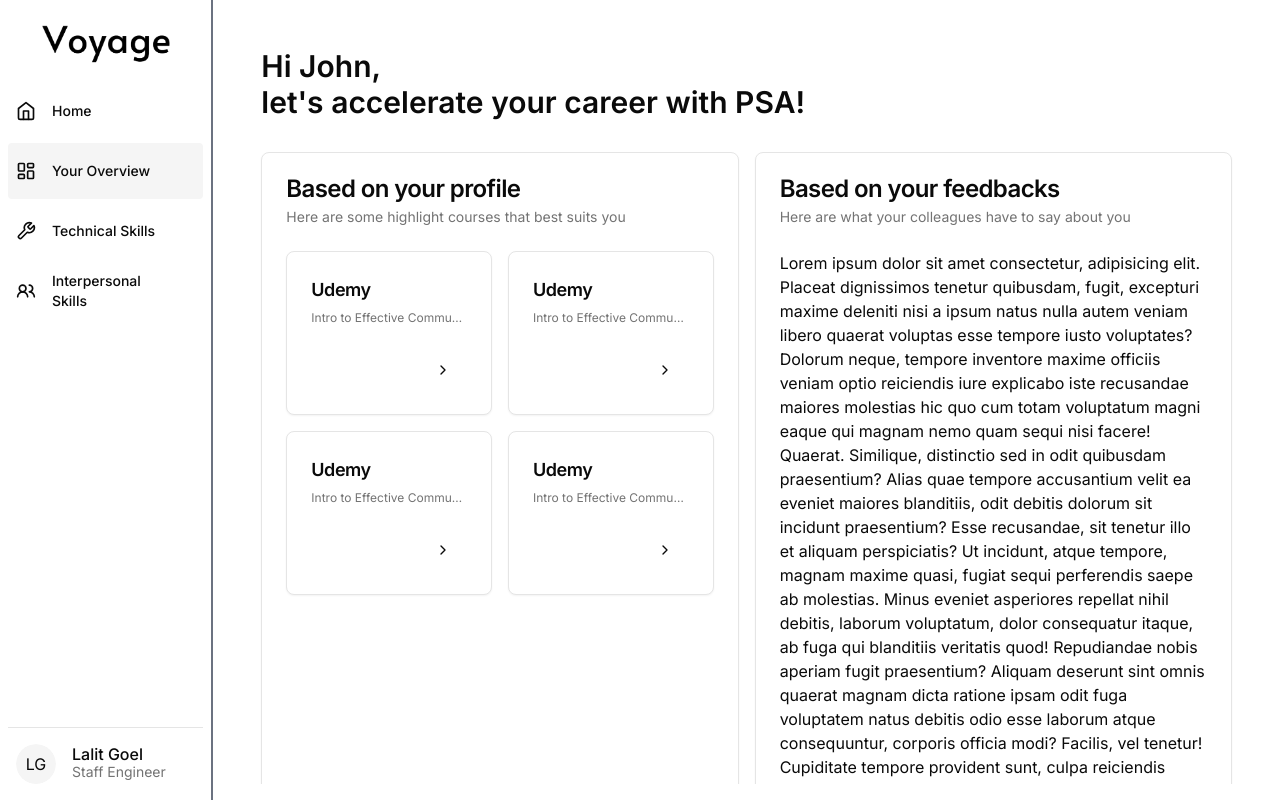
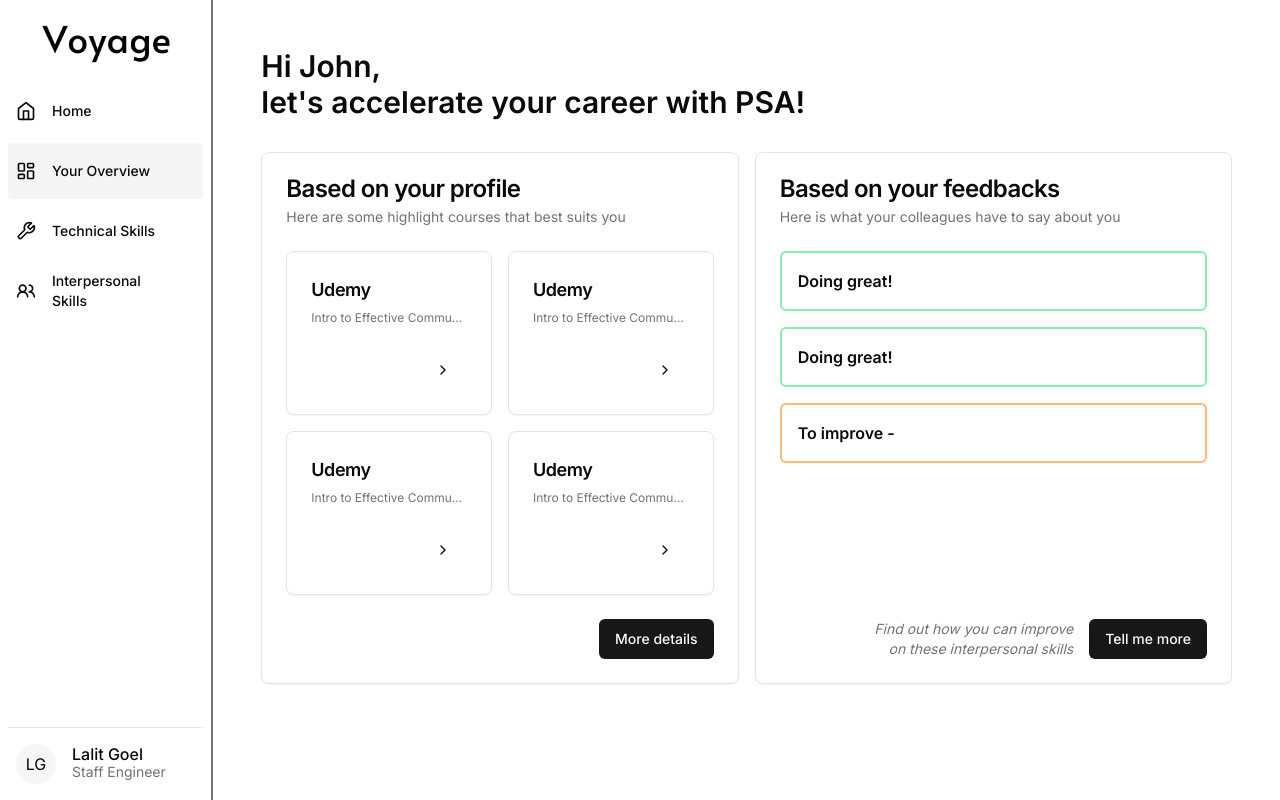
Before and after one commit to tanshaochong/voyage, a Next.js app: page /overview in a window 1280 px wide. Built offline with nearby package versions, Linux system fonts and the light colour scheme; no server answers.

Commit message:
feat: process raw feedback dynamically

```diff
--- a/app/api/chat/route.ts
+++ b/app/api/chat/route.ts
@@ -24,6 +24,7 @@ export async function POST(req: Request) {
   });
 
   // Convert the response into a friendly text-stream
+  //@ts-ignore
   const stream = OpenAIStream(response);
 
   // Respond with the stream
--- a/app/api/completion/route.ts
+++ b/app/api/completion/route.ts
@@ -1,34 +1,53 @@
 import { OpenAIStream, StreamingTextResponse } from 'ai';
 import OpenAI from 'openai';
+import type { ChatCompletionCreateParams } from 'openai/resources/chat/completions';
 
-// Create an OpenAI API client (that's edge friendly!)
+import { RAW_FEEDBACK } from '@/data/data';
+
+const functions: ChatCompletionCreateParams.Function[] = [
+  {
+    name: 'summarise_feedback',
+    description:
+      'imagine you are a career coach, and someone came to you to summarise the feedback received by him, give him 2 positive and 1 area for improvement. refer to the him as "You" ',
+    parameters: {
+      type: 'object',
+      properties: {
+        positive1: {
+          type: 'string',
+          description:
+            'first positive feedback in one phrase. refer to the recipient as "You"',
+        },
+        positive2: {
+          type: 'string',
+          description:
+            'second positive feedback in one phrase. refer to the recipient as "You"',
+        },
+        afi: {
+          type: 'string',
+          description:
+            'one area for improvement in one phrase. refer to the recipient as "You"',
+        },
+      },
+      required: ['positive1', 'positive2', 'afi'],
+    },
+  },
+];
+
 const openai = new OpenAI({
-  apiKey: process.env.OPENAI_API_KEY,
+  apiKey: process.env.OPENAI_API_KEY!,
 });
 
-// Set the runtime to edge for best performance
-export const runtime = 'edge';
+// And use it like this:
+export async function POST(req: Request) {
+  const { messages } = await req.json();
 
-export async function POST(req: Request) {
-  const { prompt } = await req.json();
-
-  // Ask OpenAI for a streaming completion given the prompt
-  const response = await openai.completions.create({
-    model: 'text-davinci-003',
+  const response = await openai.chat.completions.create({
+    model: 'gpt-3.5-turbo-0613',
     stream: true,
-    temperature: 0.6,
-    max_tokens: 300,
-    prompt: `Create three slogans for a business with unique features.
-
-Business: Bookstore with cats
-Slogans: "Purr-fect Pages", "Books and Whiskers", "Novels and Nuzzles"
-Business: Gym with rock climbing
-Slogans: "Peak Performance", "Reach New Heights", "Climb Your Way Fit"
-Business: ${prompt}
-Slogans:`,
+    messages: messages,
+    functions,
   });
-  // Convert the response into a friendly text-stream
+  //@ts-ignore
   const stream = OpenAIStream(response);
-  // Respond with the stream
   return new StreamingTextResponse(stream);
 }
--- a/app/interpersonal/page.tsx
+++ b/app/interpersonal/page.tsx
@@ -1,5 +1,6 @@
 'use client';
 
+import { ChatRequest, FunctionCallHandler, nanoid } from 'ai';
 import { useChat, useCompletion } from 'ai/react';
 import { useEffect, useState } from 'react';
 
@@ -14,6 +15,9 @@ import {
   CardTitle,
 } from '@/components/ui/card';
 import { Input } from '@/components/ui/input';
+import { Skeleton } from '@/components/ui/skeleton';
+import { RAW_FEEDBACK } from '@/data/data';
+import { cn } from '@/lib/utils';
 
 type Feedback = {
   good: String[];
@@ -40,62 +44,96 @@ const InterpersonalPage = () => {
       },
     ],
   });
+  const [feedback, setFeedback] = useState({
+    positive1: '',
+    positive2: '',
+    afi: '',
+  });
 
-  const [feedback, setFeedback] = useState<Feedback | null>(null);
+  const functionCallHandler: FunctionCallHandler = async (
+    chatMessages,
+    functionCall
+  ) => {
+    if (functionCall.name === 'summarise_feedback') {
+      let summarised_feedback = '';
+      if (functionCall.arguments) {
+        const parsedFunctionCallArguments = JSON.parse(functionCall.arguments);
+        // You now have access to the parsed arguments here (assuming the JSON was valid)
+        // If JSON is invalid, return an appropriate message to the model so that it may retry?
+        // console.log(parsedFunctionCallArguments);
+        setFeedback(parsedFunctionCallArguments);
+      }
+    }
+  };
 
-  const getFeedback = async () => {
-    await fetch('/api/feedback/summed')
-      .then((res) => {
-        return res.json();
-      })
-      .then((data) => {
-        console.log(data);
-        setFeedback(data.data);
+  const {
+    setMessages,
+    messages: summaryMessages,
+    append: appendSummary,
+    isLoading: isSummaryLoading,
+  } = useChat({
+    experimental_onFunctionCall: functionCallHandler,
+    api: '/api/completion',
+    id: 'summarisedetails',
+  });
+
+  useEffect(() => {
+    setMessages([]);
+    appendSummary({
+      role: 'user',
+      content: RAW_FEEDBACK.join('\n'),
+    });
+    // eslint-disable-next-line react-hooks/exhaustive-deps
+  }, []);
+
+  const handleClick = (key: 'positive1' | 'positive2' | 'afi') => {
+    append({
+      role: 'user',
+      content: `Tell me more about how can improve on the following trait: ${feedback[key]}`,
     });
   };
-
-  const handleClick = (id: number) => {
-    append({
-      role: 'user',
-      content: `Tell me more about how can improve on the following trait: ${feedback?.good[id]}`,
-    });
-  };
-
-  useEffect(() => {
-    getFeedback();
-  }, []);
 
   return (
     <div className="w-full h-full max-h-full flex flex-col gap-2">
       <h2 className="scroll-m-20 border-b pb-2 text-3xl font-semibold tracking-tight transition-colors first:mt-0">
-        The Good
+        Strengths & Areas for Improvement
       </h2>
       <div className="grid grid-cols-2 gap-6 grow overflow-hidden">
         <div className="flex flex-col gap-2">
           {feedback &&
-            feedback.good.map((line, idx) => {
-              return (
-                <div key={idx} className="">
-                  <Card>
-                    <CardHeader>{line}</CardHeader>
+            Object.entries(feedback).map(([key, value], idx) => {
+              return isSummaryLoading ? (
+                <Skeleton className="h-48" key={idx}></Skeleton>
+              ) : (
+                <Card
+                  key={idx}
+                  className={cn(
+                    'border-4',
+                    key === 'afi' ? 'border-orange-300' : 'border-green-300'
+                  )}
+                >
+                  <CardHeader
+                    className={cn(
+                      'font-semibold',
+                      key === 'afi' ? 'text-orange-700' : 'text-green-700'
+                    )}
+                  >
+                    {key === 'afi' ? 'To improve -' : 'Doing great!'}
+                  </CardHeader>
                   <CardContent className="grid">
-                      <p className="text-muted-foreground">
-                        Lorem ipsum, dolor sit amet consectetur adipisicing
-                        elit. Atque impedit ab distinctio, facere eaque iste
-                        vitae? Repudiandae debitis quam facere?
-                      </p>
+                    <p className="">{value}</p>
                     <Button
-                        disabled={isLoading}
-                        className="justify-self-end"
+                      variant={'link'}
+                      disabled={isSummaryLoading || isLoading}
+                      className="justify-self-end mt-2"
                       onClick={() => {
-                          handleClick(idx);
+                        handleClick(key as 'positive1' | 'positive2' | 'afi');
                       }}
                     >
                       Learn more
                     </Button>
                   </CardContent>
                 </Card>
-                </div>
               );
             })}
         </div>
--- a/components/InterpersonalOverview.tsx
+++ b/components/InterpersonalOverview.tsx
@@ -1,4 +1,8 @@
+'use client';
+import { ChatRequest, FunctionCallHandler, nanoid } from 'ai';
+import { useChat } from 'ai/react';
 import Link from 'next/link';
+import { useEffect, useState } from 'react';
 
 import { buttonVariants } from '@/components/ui/button';
 import {
@@ -9,58 +13,83 @@ import {
   CardHeader,
   CardTitle,
 } from '@/components/ui/card';
+import { Skeleton } from '@/components/ui/skeleton';
+import { RAW_FEEDBACK } from '@/data/data';
 import { cn } from '@/lib/utils';
 
 const InterpersonalOverview = () => {
+  const [feedback, setFeedback] = useState({
+    positive1: '',
+    positive2: '',
+    afi: '',
+  });
+
+  const functionCallHandler: FunctionCallHandler = async (
+    chatMessages,
+    functionCall
+  ) => {
+    if (functionCall.name === 'summarise_feedback') {
+      let summarised_feedback = '';
+      if (functionCall.arguments) {
+        const parsedFunctionCallArguments = JSON.parse(functionCall.arguments);
+        // You now have access to the parsed arguments here (assuming the JSON was valid)
+        // If JSON is invalid, return an appropriate message to the model so that it may retry?
+        // console.log(parsedFunctionCallArguments);
+        setFeedback(parsedFunctionCallArguments);
+      }
+    }
+  };
+
+  const { messages, setMessages, append, isLoading } = useChat({
+    experimental_onFunctionCall: functionCallHandler,
+    api: '/api/completion',
+    id: 'summarise',
+  });
+
+  useEffect(() => {
+    setMessages([]);
+    append({
+      role: 'user',
+      content: RAW_FEEDBACK.join('\n'),
+    });
+    // eslint-disable-next-line react-hooks/exhaustive-deps
+  }, []);
+
   return (
     <Card className="flex flex-col">
       <CardHeader>
         <CardTitle>Based on your feedbacks</CardTitle>
         <CardDescription>
-          Here are what your colleagues have to say about you
+          Here is what your colleagues have to say about you
         </CardDescription>
       </CardHeader>
       <CardContent className="grow">
-        <p>
-          Lorem ipsum dolor sit amet consectetur, adipisicing elit. Placeat
-          dignissimos tenetur quibusdam, fugit, excepturi maxime deleniti nisi a
-          ipsum natus nulla autem veniam libero quaerat voluptas esse tempore
-          iusto voluptates? Dolorum neque, tempore inventore maxime officiis
-          veniam optio reiciendis iure explicabo iste recusandae maiores
-          molestias hic quo cum totam voluptatum magni eaque qui magnam nemo
-          quam sequi nisi facere! Quaerat. Similique, distinctio sed in odit
-          quibusdam praesentium? Alias quae tempore accusantium velit ea eveniet
-          maiores blanditiis, odit debitis dolorum sit incidunt praesentium?
-          Esse recusandae, sit tenetur illo et aliquam perspiciatis? Ut
-          incidunt, atque tempore, magnam maxime quasi, fugiat sequi perferendis
-          saepe ab molestias. Minus eveniet asperiores repellat nihil debitis,
-          laborum voluptatum, dolor consequatur itaque, ab fuga qui blanditiis
-          veritatis quod! Repudiandae nobis aperiam fugit praesentium? Aliquam
-          deserunt sint omnis quaerat magnam dicta ratione ipsam odit fuga
-          voluptatem natus debitis odio esse laborum atque consequuntur,
-          corporis officia modi? Facilis, vel tenetur! Cupiditate tempore
-          provident sunt, culpa reiciendis repellat, odit magnam ducimus qui
-          ipsam dignissimos excepturi impedit modi id, debitis dolore error
-          voluptatem optio eius perferendis et laborum officia ratione! Nihil,
-          soluta? Earum sapiente provident nostrum quam ab veniam obcaecati
-          delectus assumenda eum quod, eius, hic aliquid. Animi, dicta. Magni,
-          nesciunt, itaque vero omnis, dolorum quas perferendis placeat
-          reprehenderit numquam doloribus dolore. Vel cum ipsum consectetur sed
-          ea autem inventore in, ab voluptatibus, nobis earum est praesentium
-          quidem necessitatibus beatae placeat, expedita excepturi dolore sit
-          enim rem error? Cupiditate obcaecati nihil quis! Veritatis sapiente
-          reiciendis pariatur adipisci, perspiciatis beatae, natus corrupti
-          aliquid ea vitae nesciunt quasi quae perferendis nemo? Maiores
-          incidunt voluptates atque dolorum doloribus ex odio? Reiciendis
-          quibusdam qui a laborum. Et dolorum non officiis harum tenetur sunt
-          dolorem excepturi. Saepe ad quam repudiandae? Magnam, nam. Aliquam,
-          eius sunt? Amet nesciunt magni distinctio magnam molestiae praesentium
-          saepe explicabo laudantium nemo laboriosam.
-        </p>
+        {isLoading ? (
+          <div className="space-y-2">
+            <Skeleton className="h-20"></Skeleton>
+            <Skeleton className="h-20"></Skeleton>
+            <Skeleton className="h-20"></Skeleton>
+          </div>
+        ) : (
+          <div className="space-y-4">
+            <p className="border-green-300 border-2 p-4 rounded-md">
+              <span className="font-semibold">Doing great!</span>
+              <br /> {feedback.positive1}
+            </p>
+            <p className="border-green-300 border-2 p-4 rounded-md">
+              <span className="font-semibold">Doing great!</span> <br />
+              {feedback.positive2}
+            </p>
+            <p className="border-orange-300 border-2 p-4 rounded-md">
+              <span className="font-semibold">To improve -</span> <br />{' '}
+              {feedback.afi}
+            </p>
+          </div>
+        )}
       </CardContent>
       <CardFooter>
         <p className="text-sm text-muted-foreground ml-auto w-[200px] italic text-right mr-4">
-          Find out how you can improve these soft skills
+          Find out how you can improve on these interpersonal skills
         </p>
         <Link
           href="/interpersonal"
--- /dev/null
+++ b/components/ui/skeleton.tsx
@@ -0,0 +1,15 @@
+import { cn } from "@/lib/utils"
+
+function Skeleton({
+  className,
+  ...props
+}: React.HTMLAttributes<HTMLDivElement>) {
+  return (
+    <div
+      className={cn("animate-pulse rounded-md bg-muted", className)}
+      {...props}
+    />
+  )
+}
+
+export { Skeleton }
--- a/data/data.js
+++ b/data/data.js
@@ -5,7 +5,7 @@ export const FIREBASE_USER = {
     photoURL: ""
 }
 
-const RAW_FEEDBACK = [
+export const RAW_FEEDBACK = [
     "I wanted to acknowledge John's exceptional leadership on our recent project. His clear vision, proactive decision-making, and ability to keep the team motivated were instrumental in our project's success. His dedication to our goals is truly commendable.",
     "John's communication skills have been a game-changer for our team. His regular project updates and open-door policy have created a transparent and collaborative atmosphere. It's much easier for us to stay on track and address any issues thanks to his effective communication.",
     "I was impressed by John's ability to adapt to unexpected challenges during the project. He remained calm under pressure and quickly adjusted our strategy to ensure we met our deadlines. His flexibility and problem-solving skills are a valuable asset to our team.",
--- a/package.json
+++ b/package.json
@@ -25,6 +25,7 @@
     "firebase": "^10.4.0",
     "lucide-react": "^0.279.0",
     "next": "latest",
+    "openai": "^4.11.0",
     "openai-edge": "^1.2.2",
     "react": "latest",
     "react-dom": "latest",
```
Also changed, not shown: 1 other file (tests, documents, lock files or other folders). Lines whose indentation alone changed are shown as unchanged.
